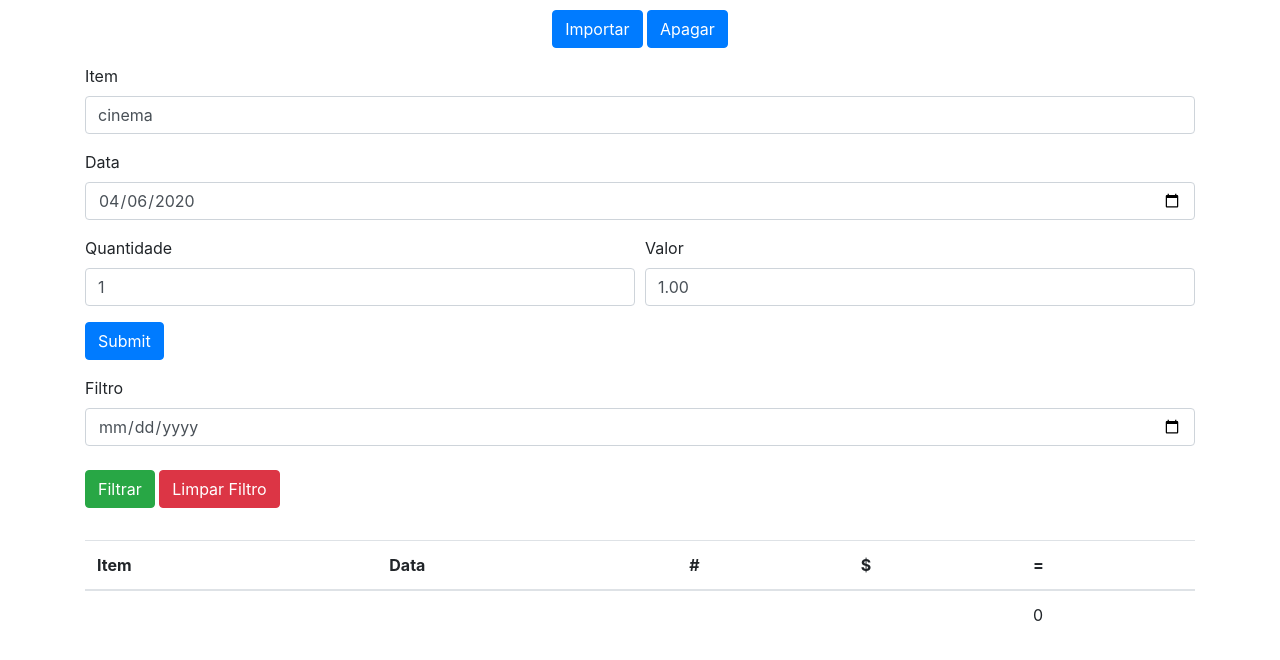
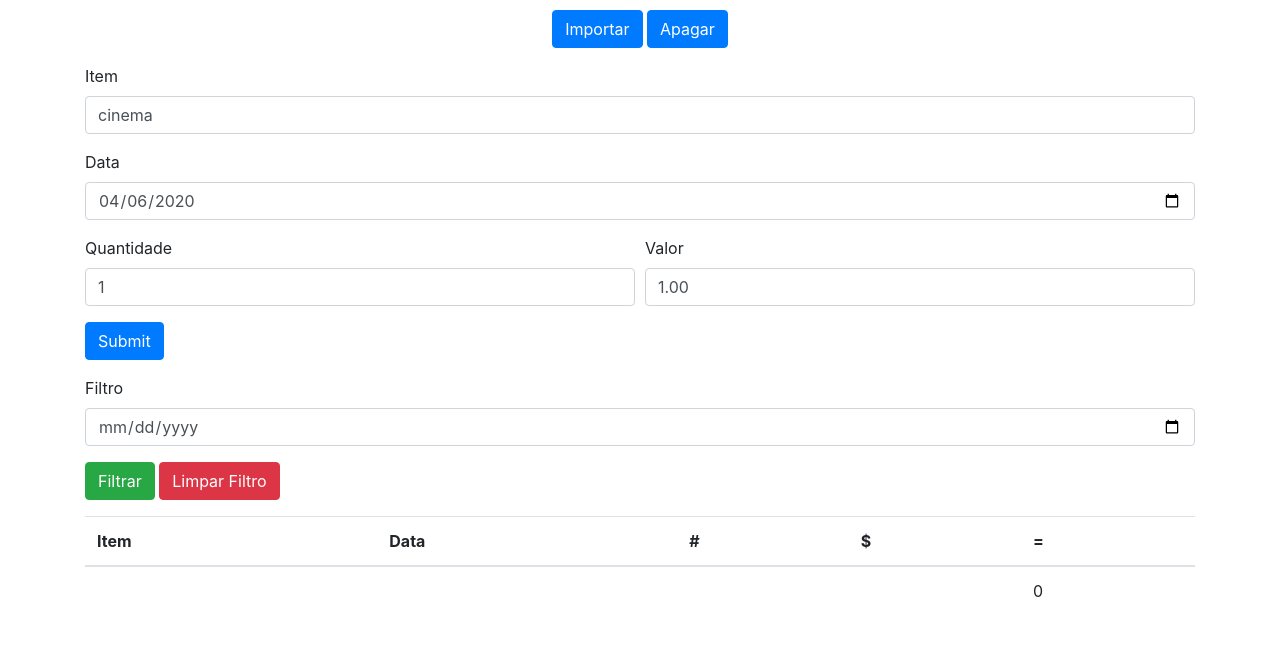
Before and after one commit to danvitoriano/minhas-financas, a plain HTML site: page client/index.html in a window 1280 px wide. Shown: the part 156-816 px from the top of the page. Drawn offline with nearby package versions, Linux system fonts and the light colour scheme.

Commit message:
grupo 5 - fix 2

```diff
--- a/client/index.html
+++ b/client/index.html
@@ -87,9 +87,11 @@
     <div class="py-3">
       <label for="filtro">Filtro</label>
       <input type="date" id="filtro-data" name="" class="form-control" value="" />
-      <br />
+    </div>
+
+    <div>
       <button type="text" name="Filtrar" id="btn-filtrar" class="btn btn-success text-center">Filtrar</button>
-      <button type="text" name="Limpar Filtro" id="btn-limpar" class="btn btn-danger text-center">Limpar Filtro</button>
+      <button type="text" name="Limpar" id="btn-limpar" class="btn btn-danger text-center">Limpar Filtro</button>
     </div>
 
     <div class="py-3" id="financasView"></div>
```
